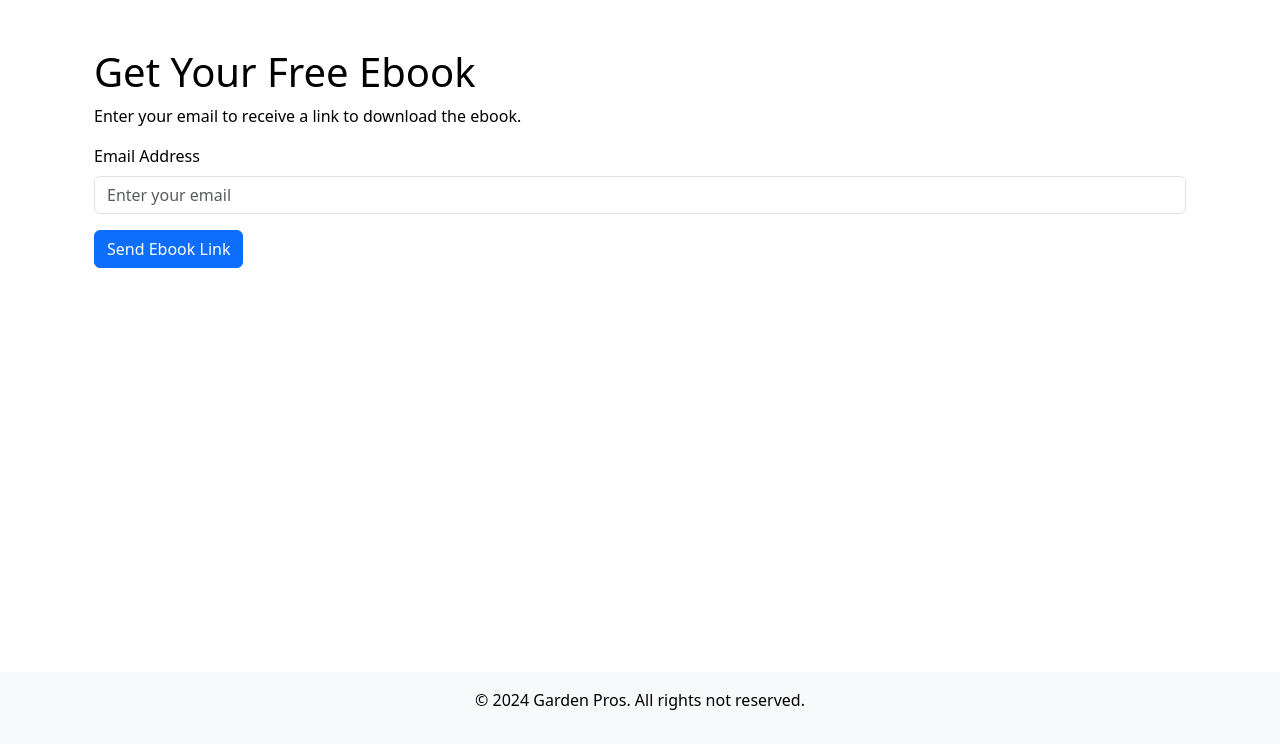
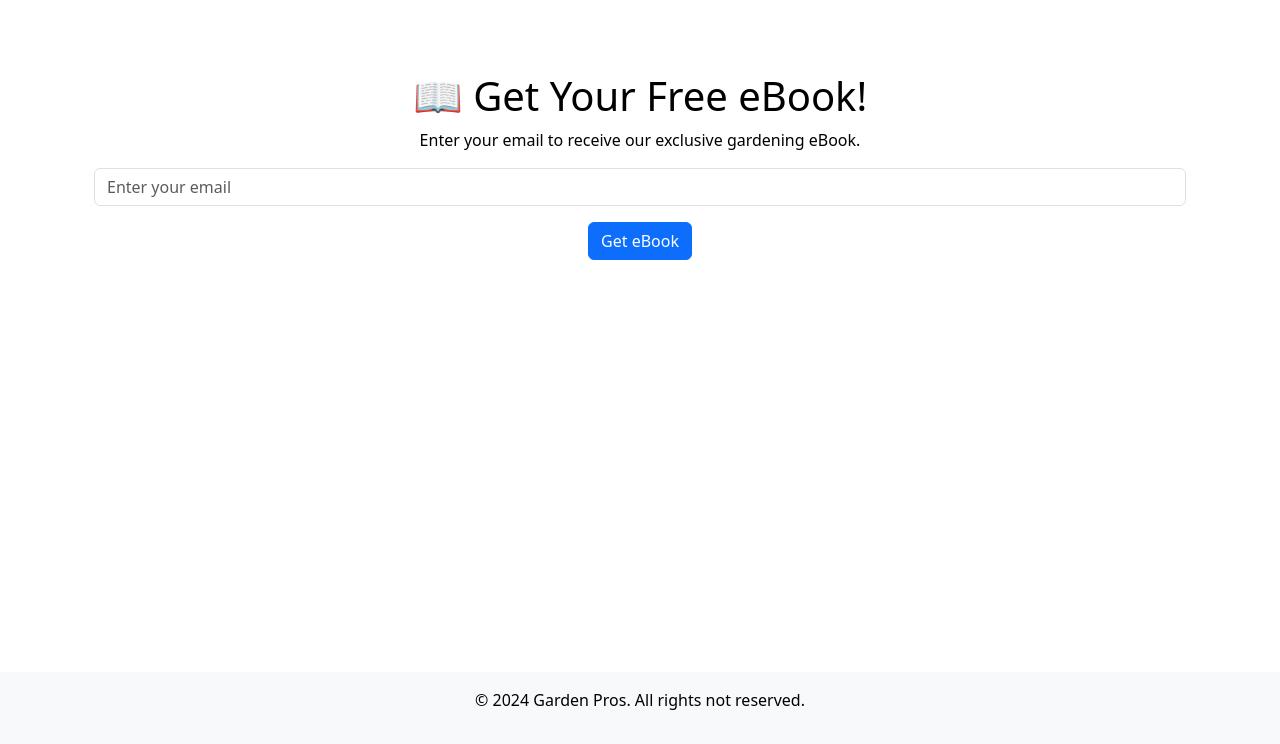
Before and after one commit to shresht1000/GardenPros, a Flask app: page /ebook in a window 1280 px wide. Shown: the part 56-800 px from the top of the page. Run offline with Flask 3, Linux system fonts and the light colour scheme.

Commit message:
Your commit message

```diff
--- a/main.py
+++ b/main.py
@@ -1,5 +1,4 @@
-from flask import Flask, render_template, request, redirect, url_for, flash, session
-from flask import *
+from flask import Flask, render_template, request, redirect, url_for, flash, session, jsonify
 import sqlite3
 import smtplib
 import ssl
@@ -8,7 +7,6 @@ import os
 import paypalrestsdk
 import bcrypt
 import uuid
-import secrets
 
 app = Flask(__name__)
 app.secret_key = "your_secret_key"
@@ -17,9 +15,17 @@ DB_FILE = "users.db"
 
 SMTP_SERVER = "smtp.gmail.com"
 SMTP_PORT = 465
-SENDER_EMAIL = "shreshtmit09@gmail.com"
-SENDER_PASSWORD = "krun zgdz tmuj cngd"  # Use environment variables for better security!
+SENDER_EMAIL = "your-email@gmail.com"
+SENDER_PASSWORD = "your-email-password"
 
+# PayPal Configuration (LIVE MODE)
+paypalrestsdk.configure({
+    "mode": "live",  # Live mode for real transactions
+    "client_id": "YOUR_LIVE_PAYPAL_CLIENT_ID",
+    "client_secret": "YOUR_LIVE_PAYPAL_CLIENT_SECRET"
+})
+
+# Database Setup
 if not os.path.exists(DB_FILE):
     conn = sqlite3.connect(DB_FILE)
     cursor = conn.cursor()
@@ -35,27 +41,21 @@ if not os.path.exists(DB_FILE):
     conn.commit()
     conn.close()
 
-paypalrestsdk.configure({
-    "mode": "sandbox",
-    "client_id": os.environ.get("PAYPAL_CLIENT_ID"),
-    "client_secret": os.environ.get("PAYPAL_CLIENT_SECRET"),
-})
-
+# Email Confirmation Function
 def send_confirmation_email(email, token):
-    """ Sends a confirmation email with a unique token. """
     msg = EmailMessage()
     msg["Subject"] = "Confirm Your Account"
     msg["From"] = SENDER_EMAIL
     msg["To"] = email
-
     confirmation_link = f"http://127.0.0.1:5000/confirm/{token}"
-    msg.set_content(f"Click the link below to confirm your account:\n\n{confirmation_link} you can also copy and paste the link in your browser and here is our ebook link https://docs.google.com/document/d/14z05oDhZL-OeCnd6rcBTWfuQiMzMCYWBJWwK0MmbnUg/edit?usp=sharing")
+    msg.set_content(f"Click the link below to confirm your account:\n\n{confirmation_link}")
 
     context = ssl.create_default_context()
     with smtplib.SMTP_SSL(SMTP_SERVER, SMTP_PORT, context=context) as server:
         server.login(SENDER_EMAIL, SENDER_PASSWORD)
         server.send_message(msg)
 
+# Routes
 @app.route("/")
 def index():
     return render_template("index.html")
@@ -140,36 +140,52 @@ def logout():
 @app.route("/cart")
 def cart():
     return render_template("cart.html")
+@app.route("/checkout", methods=["POST","GET"])
+def checkout():
+    if request.method == "GET":
+        return render_template("checkout.html")  # Render checkout page
 
-@app.route("/checkout")
-def checkout():
-    return render_template("checkout.html")
+    try:
+        cart_items = session.get("cart", [])
+        donation = float(request.form.get("donation", 0))  # Get donation amount (default 0)
 
-@app.route("/create_payment", methods=["POST"])
-def create_payment():
-    cart_items = session.get("cart", [])
-    total = sum(item["price"] * item["quantity"] for item in cart_items)
+        if not cart_items:
+            flash("Your cart is empty!", "danger")
+            return redirect(url_for("cart"))
 
-    payment = paypalrestsdk.Payment({
-        "intent": "sale",
-        "payer": {"payment_method": "paypal"},
-        "transactions": [{
-            "amount": {"total": f"{total:.2f}", "currency": "USD"},
-            "description": "Garden Pros Purchase"
-        }],
-        "redirect_urls": {
-            "return_url": url_for('execute_payment', _external=True),
-            "cancel_url": url_for('payment_canceled', _external=True)
-        }
-    })
+        total_amount = sum(item["price"] * item["quantity"] for item in cart_items) + donation
 
-    if payment.create():
-        for link in payment.links:
-            if link.rel == "approval_url":
-                return redirect(str(link.href))
-    else:
-        flash("Error creating PayPal payment.", "danger")
-        return redirect(url_for("checkout"))
+        # Create PayPal Payment
+        payment = paypalrestsdk.Payment({
+            "intent": "sale",
+            "payer": {"payment_method": "paypal"},
+            "redirect_urls": {
+                "return_url": url_for("payment_success", _external=True),
+                "cancel_url": url_for("payment_canceled", _external=True),
+            },
+            "transactions": [{
+                "item_list": {"items": [
+                    {"name": item["name"], "price": f"{item['price']:.2f}", "currency": "USD", "quantity": item["quantity"]}
+                    for item in cart_items
+                ] + ([{"name": "Donation", "price": f"{donation:.2f}", "currency": "USD", "quantity": 1}] if donation > 0 else [])},
+                "amount": {"total": f"{total_amount:.2f}", "currency": "USD"},
+                "description": "Garden Pros Purchase",
+            }]
+        })
+
+        if payment.create():
+            for link in payment.links:
+                if link.rel == "approval_url":
+                    return redirect(link.href)
+        else:
+            flash("Payment failed. Try again!", "danger")
+            return redirect(url_for("cart"))
+
+    except Exception as e:
+        print("Error in checkout:", str(e))
+        flash("Something went wrong. Please try again.", "danger")
+        return redirect(url_for("cart"))
+
 
 @app.route('/execute_payment', methods=['GET'])
 def execute_payment():
@@ -202,33 +218,26 @@ def add_to_cart():
         if not name or not price:
             return jsonify({"error": "Missing name or price"}), 400
 
-        # Example: Save to session or database (modify this as needed)
         session.setdefault("cart", []).append({"name": name, "price": price, "quantity": 1})
         session.modified = True
 
         return jsonify({"message": f"{name} added to cart", "cart": session["cart"]}), 200
 
     except Exception as e:
-        print("Error in /add_to_cart:", str(e))  # Log error in console
+        print("Error in /add_to_cart:", str(e))
         return jsonify({"error": "Something went wrong"}), 500
 
-
-@app.route("/seeds")
-def seeds():
-    return render_template("seeds.html")
+@app.route("/pots")
+def pots():
+    return render_template("pots.html")
 
 @app.route("/appliances")
 def appliances():
     return render_template("appliances.html")
 
-@app.route("/pots")
-def pots():
-    return render_template("pots.html")
-
-@app.route("/prodect")
-def garden_sprinkler():
-    return render_template("360_garden_sprinkler.html")
-
+@app.route("/seeds")
+def seeds():
+    return render_template("seeds.html")
 @app.route("/ebook", methods=["GET", "POST"])
 def ebook():
     if request.method == "POST":
@@ -247,8 +256,8 @@ def ebook():
         msg["Subject"] = "Your Free eBook Link"
         msg["From"] = SENDER_EMAIL
         msg["To"] = email
-        confirmation_link = f"http://127.0.0.1:5000/confirm/{token}"
-        msg.set_content(f"Click the link below to confirm your account and access your eBook: https://docs.google.com/document/d/14z05oDhZL-OeCnd6rcBTWfuQiMzMCYWBJWwK0MmbnUg/edit?usp=sharing")
+        msg.set_content("Click the link below to download your eBook:\n\n"
+                        "https://docs.google.com/document/d/14z05oDhZL-OeCnd6rcBTWfuQiMzMCYWBJWwK0MmbnUg/edit?usp=sharing")
 
         # Send the email
         context = ssl.create_default_context()
@@ -256,25 +265,14 @@ def ebook():
             with smtplib.SMTP_SSL(SMTP_SERVER, SMTP_PORT, context=context) as server:
                 server.login(SENDER_EMAIL, SENDER_PASSWORD)
                 server.send_message(msg)
-            flash("Check your email for the eBook confirmation link.", "success")
+            flash("Check your email for the eBook download link.", "success")
         except Exception as e:
             flash(f"Failed to send email: {str(e)}", "danger")
 
         return redirect(url_for("index"))
 
     return render_template("ebook.html")
-def send_confirmation_email(email, token):
-    msg = EmailMessage()
-    msg["Subject"] = "Confirm Your Account"
-    msg["From"] = SENDER_EMAIL
-    msg["To"] = email
-    confirmation_link = f"http://127.0.0.1:5000/confirm/{token}"
-    msg.set_content(f"Click the link below to confirm your account:\n\n{confirmation_link}")
 
-    context = ssl.create_default_context()
-    with smtplib.SMTP_SSL(SMTP_SERVER, SMTP_PORT, context=context) as server:
-        server.login(SENDER_EMAIL, SENDER_PASSWORD)
-        server.send_message(msg)
 
 
 if __name__ == "__main__":
--- a/static/style.css
+++ b/static/style.css
@@ -83,6 +83,3 @@ img{
 h3{
     color: #343a40;
 }
-.btn btn-light me-2{
-    background-color: #121212;
-}
--- a/templates/360_garden_sprinkler.html
+++ b/templates/360_garden_sprinkler.html
@@ -46,7 +46,7 @@
             ic = ic + 1; // Increment the cart count
             icart.innerText = ic; // Update the display
             localStorage.setItem("cartCount", ic); // Save the updated count to localStorage
-            alert("Item added to cart");
+            showToast("Item added to cart!", "success");
         }
 
         // Simulate trash action (remove item from cart and reset count)
--- a/templates/ebook.html
+++ b/templates/ebook.html
@@ -1,26 +1,15 @@
 {% extends "base.html" %}
 
-{% block title %}Ebook Download{% endblock %}
+{% block title %}Free eBook - Garden Pros{% endblock %}
 
 {% block content %}
-    <div class="container mt-4">
-        <h1>Get Your Free Ebook</h1>
-        <p>Enter your email to receive a link to download the ebook.</p>
+<div class="container my-5">
+    <h1 class="text-center">📖 Get Your Free eBook!</h1>
+    <p class="text-center">Enter your email to receive our exclusive gardening eBook.</p>
 
-        {% with messages = get_flashed_messages(with_categories=true) %}
-            {% if messages %}
-                {% for category, message in messages %}
-                    <p class="{{ category }}">{{ message }}</p>
-                {% endfor %}
-            {% endif %}
-        {% endwith %}
-
-        <form action="{{ url_for('ebook') }}" method="POST">
-            <div class="mb-3">
-                <label for="email" class="form-label">Email Address</label>
-                <input type="email" class="form-control" id="email" name="email" placeholder="Enter your email" required>
-            </div>
-            <button type="submit" class="btn btn-primary">Send Ebook Link</button>
-        </form>
-    </div>
+    <form method="POST" action="{{ url_for('ebook') }}" class="text-center">
+        <input type="email" name="email" class="form-control my-3" placeholder="Enter your email" required>
+        <button type="submit" class="btn btn-primary">Get eBook</button>
+    </form>
+</div>
 {% endblock %}
```
Also changed, not shown: static/index.js (+0 -19 lines), templates/buy.html (+0 -20 lines), templates/cart.html (+16 -6 lines), templates/checkout.html (+17 -17 lines), static/favicon.ico, 1 other file.
